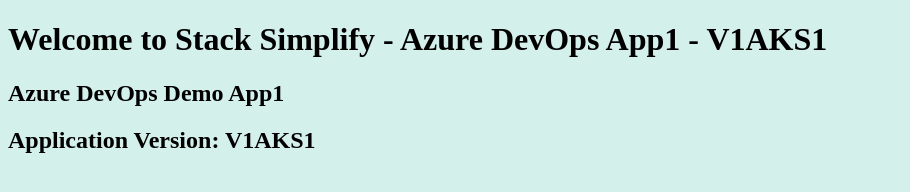
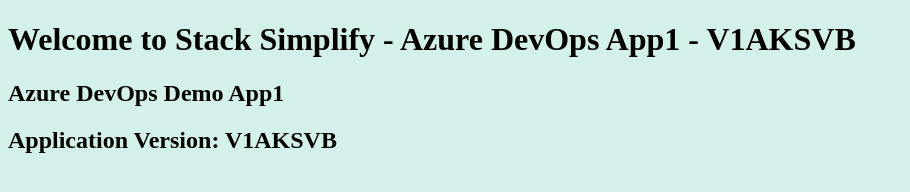
Before and after one commit to vibhor818/VBTestDevops-Kuber, a plain HTML site: page index.html in a window 1280 px wide. Shown: the whole page, without its empty margins (0-910 px from the left). Drawn offline with Linux system fonts and the light colour scheme.

Commit message:
Index changed v1 to v1AKSVB

```diff
--- a/index.html
+++ b/index.html
@@ -1,8 +1,8 @@
 <!DOCTYPE html>
 <html>
    <body style="background-color:rgb(212, 240, 234);">
-      <h1>Welcome to Stack Simplify - Azure DevOps App1 - V1AKS1</h1>
+      <h1>Welcome to Stack Simplify - Azure DevOps App1 - V1AKSVB</h1>
       <h2>Azure DevOps Demo App1</h2>
-      <h2>Application Version: V1AKS1</h2>
+      <h2>Application Version: V1AKSVB</h2>
    </body>
 </html>
```
